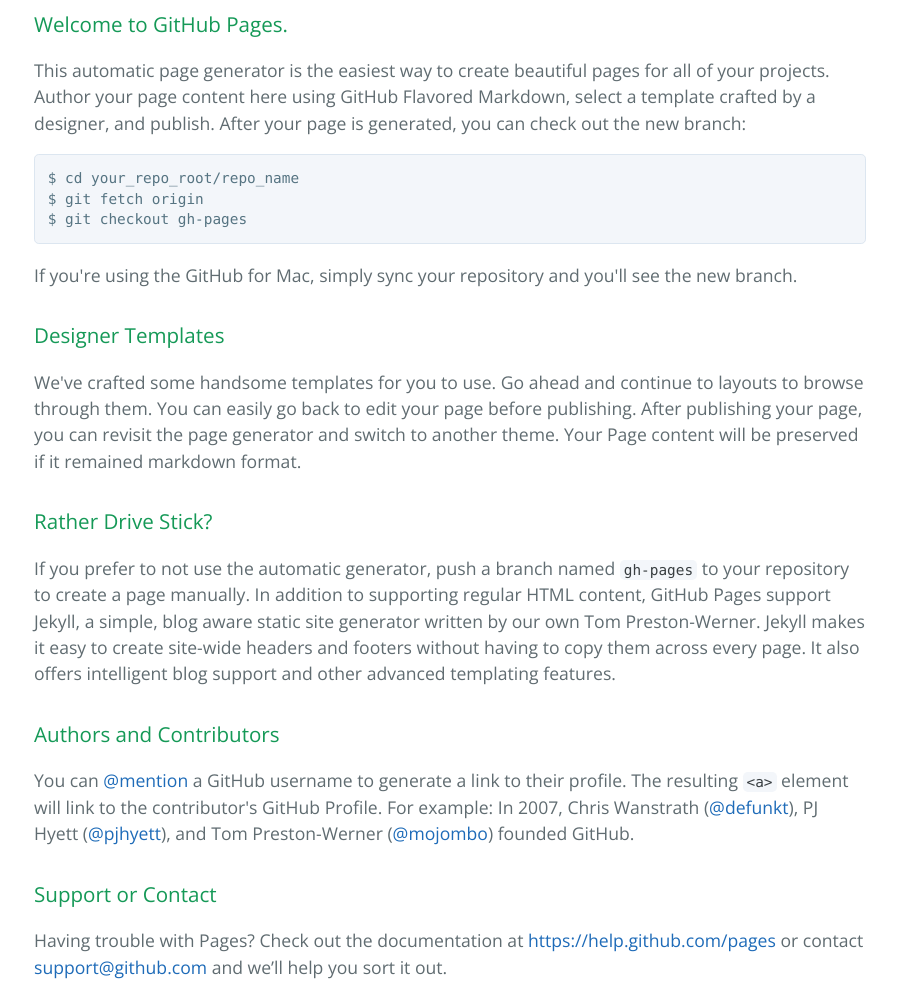
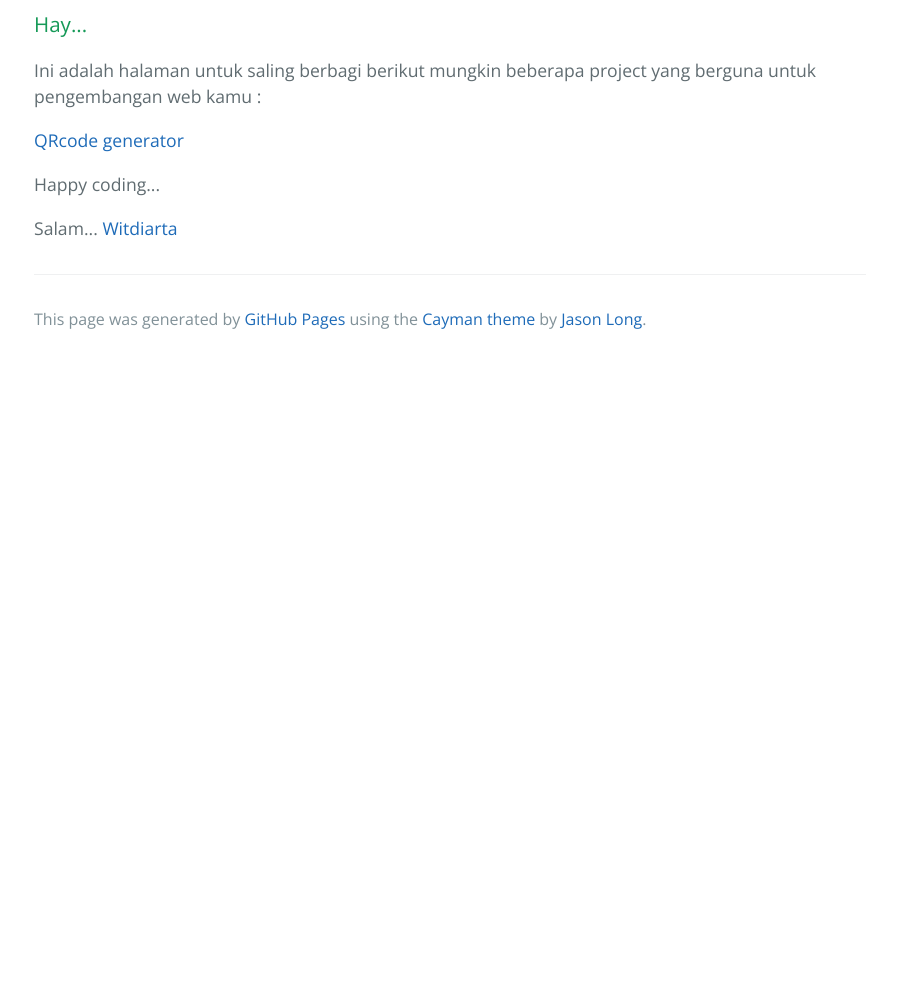
Before and after one commit to witdiarta/witdiarta.github.io, a plain HTML site: page index.html in a window 1280 px wide. Shown: the part 340-1323 px from the top of the page, without its empty margins (190-1087 px from the left). After the commit the page ends 800 px from the top, so only its background shows below. Drawn offline with nearby package versions, Linux system fonts and the light colour scheme.

Commit message:
Replace master branch with page content via GitHub

```diff
--- a/index.html
+++ b/index.html
@@ -17,36 +17,17 @@
 
     <section class="main-content">
       <h3>
-<a id="welcome-to-github-pages" class="anchor" href="#welcome-to-github-pages" aria-hidden="true"><span class="octicon octicon-link"></span></a>Welcome to GitHub Pages.</h3>
+<a id="hay" class="anchor" href="#hay" aria-hidden="true"><span class="octicon octicon-link"></span></a>Hay...</h3>
 
-<p>This automatic page generator is the easiest way to create beautiful pages for all of your projects. Author your page content here using GitHub Flavored Markdown, select a template crafted by a designer, and publish. After your page is generated, you can check out the new branch:</p>
+<p>Ini adalah halaman untuk saling berbagi
+berikut mungkin beberapa project yang berguna untuk pengembangan web kamu :</p>
 
-<pre><code>$ cd your_repo_root/repo_name
-$ git fetch origin
-$ git checkout gh-pages
-</code></pre>
+<p><a href="http://www.github.com/witdiarta/phpxp/modular/qrcode">QRcode generator</a></p>
 
-<p>If you're using the GitHub for Mac, simply sync your repository and you'll see the new branch.</p>
+<p>Happy coding...</p>
 
-<h3>
-<a id="designer-templates" class="anchor" href="#designer-templates" aria-hidden="true"><span class="octicon octicon-link"></span></a>Designer Templates</h3>
-
-<p>We've crafted some handsome templates for you to use. Go ahead and continue to layouts to browse through them. You can easily go back to edit your page before publishing. After publishing your page, you can revisit the page generator and switch to another theme. Your Page content will be preserved if it remained markdown format.</p>
-
-<h3>
-<a id="rather-drive-stick" class="anchor" href="#rather-drive-stick" aria-hidden="true"><span class="octicon octicon-link"></span></a>Rather Drive Stick?</h3>
-
-<p>If you prefer to not use the automatic generator, push a branch named <code>gh-pages</code> to your repository to create a page manually. In addition to supporting regular HTML content, GitHub Pages support Jekyll, a simple, blog aware static site generator written by our own Tom Preston-Werner. Jekyll makes it easy to create site-wide headers and footers without having to copy them across every page. It also offers intelligent blog support and other advanced templating features.</p>
-
-<h3>
-<a id="authors-and-contributors" class="anchor" href="#authors-and-contributors" aria-hidden="true"><span class="octicon octicon-link"></span></a>Authors and Contributors</h3>
-
-<p>You can <a href="https://github.com/blog/821" class="user-mention">@mention</a> a GitHub username to generate a link to their profile. The resulting <code>&lt;a&gt;</code> element will link to the contributor's GitHub Profile. For example: In 2007, Chris Wanstrath (<a href="https://github.com/defunkt" class="user-mention">@defunkt</a>), PJ Hyett (<a href="https://github.com/pjhyett" class="user-mention">@pjhyett</a>), and Tom Preston-Werner (<a href="https://github.com/mojombo" class="user-mention">@mojombo</a>) founded GitHub.</p>
-
-<h3>
-<a id="support-or-contact" class="anchor" href="#support-or-contact" aria-hidden="true"><span class="octicon octicon-link"></span></a>Support or Contact</h3>
-
-<p>Having trouble with Pages? Check out the documentation at <a href="https://help.github.com/pages">https://help.github.com/pages</a> or contact <a href="mailto:support@github.com">support@github.com</a> and we’ll help you sort it out.</p>
+<p>Salam...
+<a href="http://witdiarta.gethub.io">Witdiarta</a></p>
 
       <footer class="site-footer">
 
```
Also changed, not shown: params.json (+1 -1 lines).
